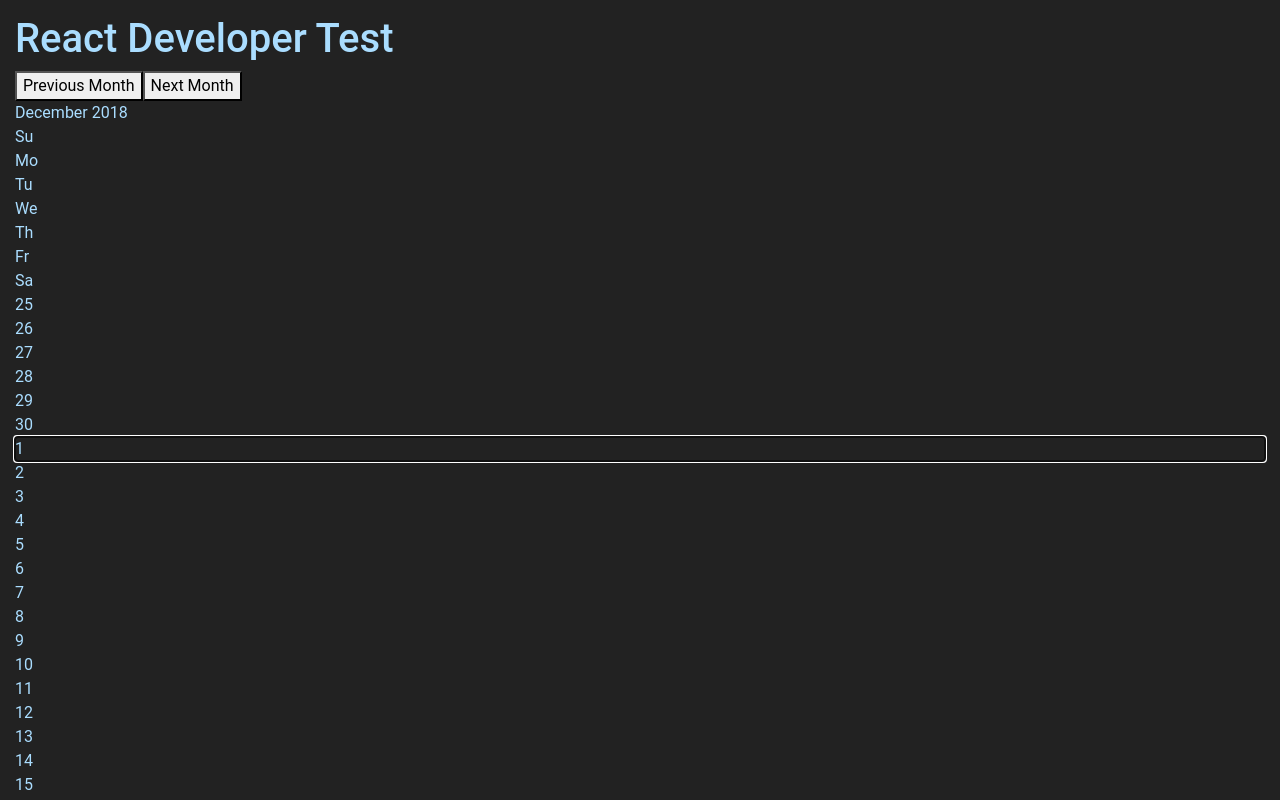
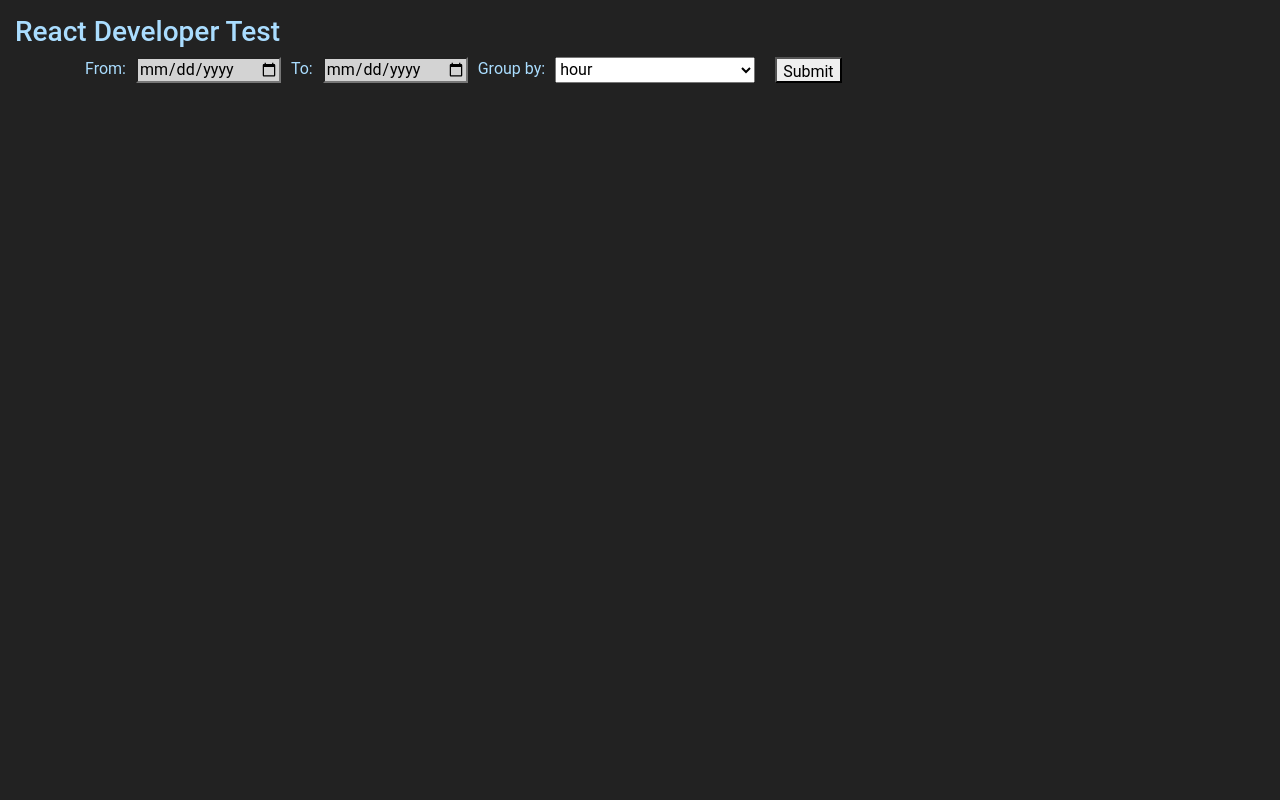
Before and after one commit to tomasz-konecki/React-Developer_test, a React app: page / in a window 1280 px wide. Shown: the top 800 px of the page. Built offline with nearby package versions, Linux system fonts and the light colour scheme.

Commit message:
Add createQuery fn

```diff
--- a/package.json
+++ b/package.json
@@ -43,6 +43,7 @@
     "webpack-dev-server": "^2.8.2"
   },
   "dependencies": {
+    "axios": "^0.18.0",
     "babel-core": "^6.26.0",
     "bootstrap": "4.0.0",
     "jquery": "^3.3.1",
@@ -51,6 +52,8 @@
     "react": "^16.2.0",
     "react-datepicker": "^2.0.0",
     "react-dom": "^16.2.0",
+    "react-select": "^2.1.2",
+    "reactstrap": "^6.5.0",
     "source-map-loader": "^0.2.3"
   },
   "bugs": {
--- a/src/App.js
+++ b/src/App.js
@@ -1,28 +1,73 @@
 import React, { Component } from "react";
+import "bootstrap/dist/css/bootstrap.min.css";
+import { Form, Input, FormGroup, Container, Label, Button } from "reactstrap";
+import Select from "react-select";
 import DatePicker from "react-datepicker";
 import "./scss/App.scss";
+
+const url = "http://idr.intevi.uk/api/readings";
+const id = "2f3fbe5ca313a4";
 
 class App extends Component {
   constructor(props) {
     super(props);
-    this.state = {
-      startDate: new Date()
-    };
+    this.state = { firstDate: "", lastDate: "", group: "hour" };
   }
 
   handleChange = e => {
-    console.log("handleChange invoked...", e);
+    console.log("handleChange invoked...", e.target.name, e.target.value);
+    this.setState(
+      {
+        [e.target.name]: e.target.value
+      },
+      () => {
+        console.log(this.state);
+      }
+    );
+  };
+
+  handleFormSubmit = e => {
+    e.preventDefault();
+    this.createQuery();
+  };
+
+  createQuery = () => {
+    let { firstDate, lastDate, group } = this.state;
+    let query = `${url}?id=${id}&from=${firstDate}&to=${lastDate}&sort=1&group=${group}&sort=1`;
+    console.log(query);
   };
 
   render() {
     return (
-      <div className="App">
-        <h1>React Developer Test</h1>
-        <DatePicker
-          inline
-          selected={this.state.startDate}
-          onChange={this.handleChange}
-        />
+      <div className="App-container">
+        <h3>React Developer Test</h3>
+        <Container>
+          <Form onSubmit={this.handleFormSubmit}>
+            <FormGroup>
+              <Label for="firstDate">From: </Label>
+              <input
+                type="date"
+                name="firstDate"
+                onChange={this.handleChange}
+              />
+            </FormGroup>
+            <FormGroup>
+              <Label for="lastDate">To: </Label>
+              <input type="date" name="lastDate" onChange={this.handleChange} />
+            </FormGroup>
+            <FormGroup>
+              <Label for="group-select">Group by:</Label>
+              <select name="group" onChange={this.handleChange}>
+                <option>hour</option>
+                <option>day</option>
+                <option>week</option>
+                <option>month</option>
+                <option>year</option>
+              </select>
+            </FormGroup>
+            <button type="submit">Submit</button>
+          </Form>
+        </Container>
       </div>
     );
   }
--- a/src/scss/App.scss
+++ b/src/scss/App.scss
@@ -6,39 +6,40 @@
   font-family: "Roboto", sans-serif;
   color: #adf;
 
-  .App {
+  .App-container {
     padding: 15px;
 
-    input {
-      background: lightgray;
-      margin-bottom: 15px;
-      &:focus {
-        background: white;
-      }
-    }
+    form {
+      display: flex;
 
-    .person {
-      h6 {
-        display: inline;
-      }
-      h6:first-of-type {
-        margin-right: 5px;
-      }
-      h6:nth-of-type(2) {
-        &::after {
-          content: " age:";
-          color: gray;
-          font-size: 12px;
-          padding: 0 5px;
+      .form-group {
+        display: flex;
+        label,
+        input {
+          margin-right: 10px;
+        }
+
+        input {
+          height: 26px;
+        }
+
+        select {
+          width: 200px;
+          height: 26px;
+          margin-right: 20px;
+        }
+
+        input {
+          background: lightgray;
+          margin-bottom: 15px;
+          &:focus {
+            background: white;
+          }
         }
       }
-      h6:nth-of-type(3) {
-        font-size: 13px;
+      button {
+        height: 26px;
       }
-    }
-    .description {
-      font-size: 12px;
-      color: lightgray;
     }
   }
 }
```
Also changed, not shown: 1 other file (tests, documents, lock files or other folders).
